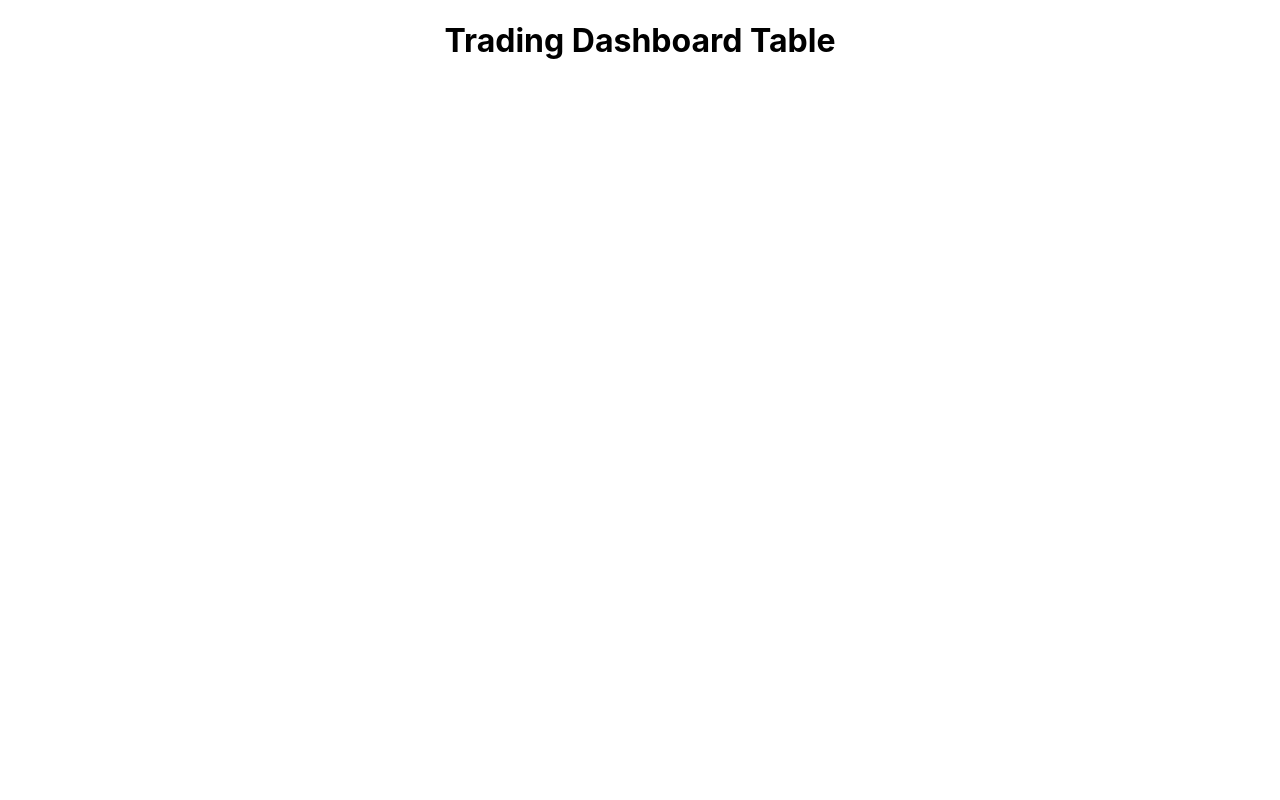
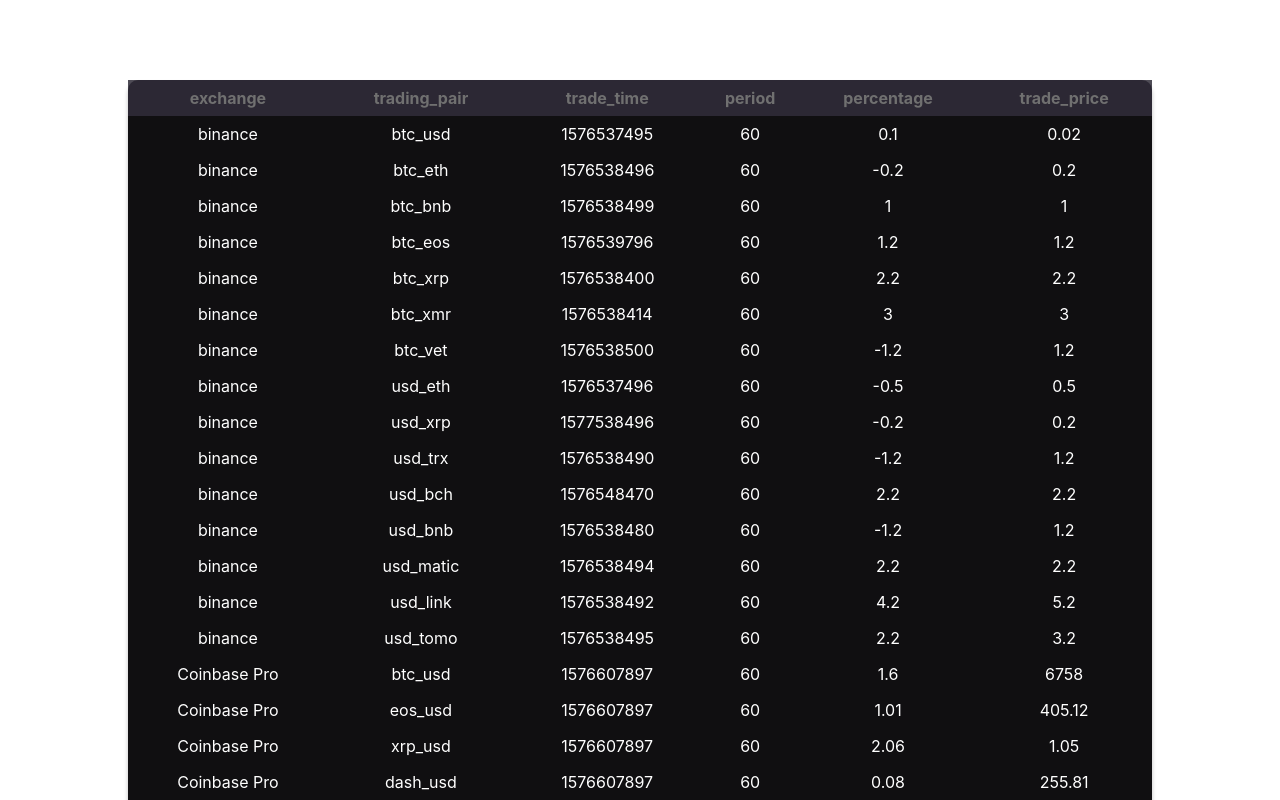
Before and after one commit to BloomTech-Labs/cryptolytic-fe, a React (Create React App) app: page / in a window 1280 px wide. Shown: the top 800 px of the page. Built offline with nearby package versions, Linux system fonts and the light colour scheme.

Commit message:
passing data into components and began basic styling with material ui on trading dashboard table

```diff
--- a/src/Components/TradingDashboardTable/TableData.js
+++ b/src/Components/TradingDashboardTable/TableData.js
@@ -1,11 +1,7 @@
 import React from "react";
 
-const TableData = () => {
-  return (
-    <div>
-      <h2>Table Data</h2>
-    </div>
-  );
+const TableData = ({ item }) => {
+  return <td style={{ padding: "0.5rem 0" }}>{item}</td>;
 };
 
 export default TableData;
--- a/src/Components/TradingDashboardTable/TableDataRow.js
+++ b/src/Components/TradingDashboardTable/TableDataRow.js
@@ -1,10 +1,26 @@
 import React from "react";
+import TableData from "./TableData";
 
-const TableDataRow = () => {
+import { withStyles, makeStyles } from "@material-ui/core/styles";
+import TableRow from "@material-ui/core/TableRow";
+
+const useStyles = makeStyles({
+  tablerow: {
+    background: "rgba(0, 0, 0, 0.8)",
+    color: "rgb(255, 255, 255)"
+  }
+});
+
+const TableDataRow = ({ dataRow }) => {
+  const classes = useStyles();
+
+  const data = Object.values(dataRow);
   return (
-    <tr>
-      <h2>Table Data Row</h2>
-    </tr>
+    <TableRow className={classes.tablerow}>
+      {data.map(item => (
+        <TableData item={item} />
+      ))}
+    </TableRow>
   );
 };
 
--- a/src/Components/TradingDashboardTable/TableHeader.js
+++ b/src/Components/TradingDashboardTable/TableHeader.js
@@ -1,11 +1,7 @@
 import React from "react";
 
-const TableHeader = () => {
-  return (
-    <th>
-      <h2>Table Header</h2>
-    </th>
-  );
+const TableHeader = ({ header }) => {
+  return <th style={{ padding: "0.5rem 0" }}>{header}</th>;
 };
 
 export default TableHeader;
--- a/src/Components/TradingDashboardTable/TableHeaderRow.js
+++ b/src/Components/TradingDashboardTable/TableHeaderRow.js
@@ -1,11 +1,26 @@
 import React from "react";
+import TableHeader from "./TableHeader";
 
-const TableRow = () => {
+import { withStyles, makeStyles } from "@material-ui/core/styles";
+import TableRow from "@material-ui/core/TableRow";
+
+const useStyles = makeStyles({
+  tablerow: {
+    background: "rgba(35, 32, 44, 0.8)",
+    color: "rgb(112, 112, 112)"
+  }
+});
+
+const TableHeaderRow = ({ headerData }) => {
+  const classes = useStyles();
+
   return (
-    <tr>
-      <h2>Table Row</h2>
-    </tr>
+    <TableRow className={classes.tablerow}>
+      {headerData.map(header => (
+        <TableHeader header={header} />
+      ))}
+    </TableRow>
   );
 };
 
-export default TableRow;
+export default TableHeaderRow;
--- a/src/Components/TradingDashboardTable/TradingDashboardTable.js
+++ b/src/Components/TradingDashboardTable/TradingDashboardTable.js
@@ -1,6 +1,26 @@
 import React from "react";
+import TableHeaderRow from "./TableHeaderRow";
+import TableDataRow from "./TableDataRow";
+
+import { makeStyles } from "@material-ui/core/styles";
+import TableContainer from "@material-ui/core/TableContainer";
+import Table from "@material-ui/core/Table";
+import TableHead from "@material-ui/core/TableHead";
+import TableBody from "@material-ui/core/TableBody";
+
+const useStyles = makeStyles({
+  table: {
+    width: "80%",
+    margin: "5rem auto",
+    background: "rgba(35, 32, 44, 0.8)",
+    boxShadow: "0px 4px 4px rgba(0, 0, 0, 0.25)",
+    borderRadius: "10px 10px 0px 0px"
+  }
+});
 
 const TradingDashboardTable = () => {
+  const classes = useStyles();
+
   const tradingData = [
     {
       exchange: "binance",
@@ -372,11 +392,21 @@ const TradingDashboardTable = () => {
     }
   ];
 
+  const headerData = Object.keys(tradingData[0]);
+
   return (
-    <div>
-      <h1>Trading Dashboard Table</h1>
-      <table style={{ width: "100%" }}></table>
-    </div>
+    <TableContainer>
+      <Table className={classes.table}>
+        <TableHead>
+          <TableHeaderRow headerData={headerData} />
+        </TableHead>
+        <TableBody>
+          {tradingData.map(items => (
+            <TableDataRow dataRow={items} />
+          ))}
+        </TableBody>
+      </Table>
+    </TableContainer>
   );
 };
 
```
